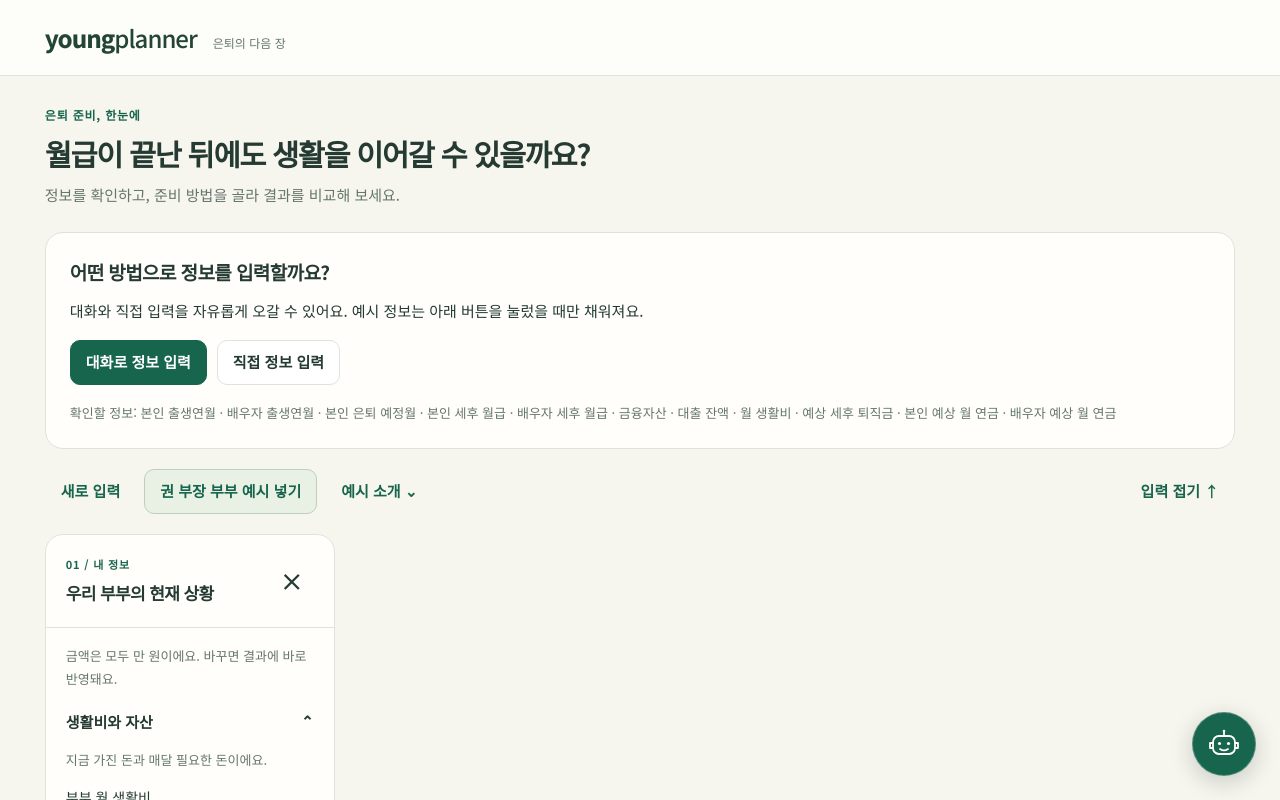
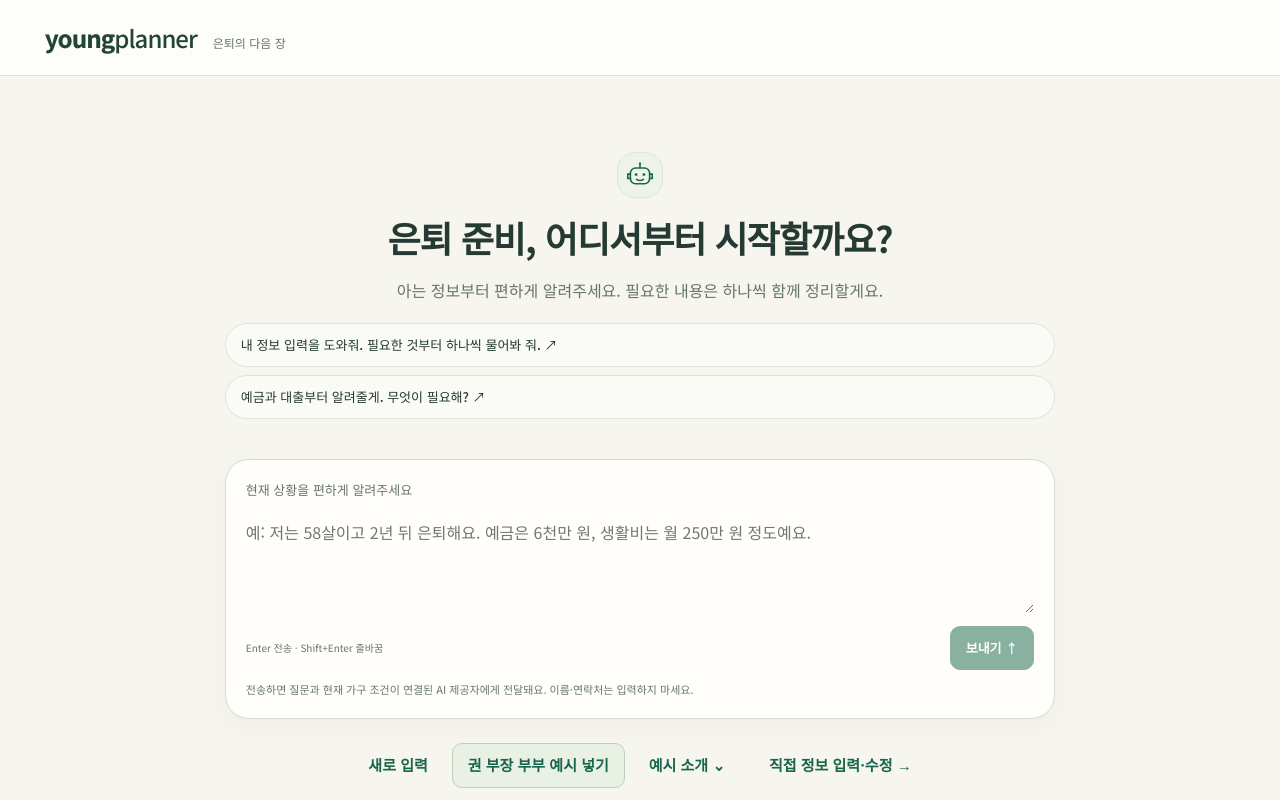
Before and after one commit to issuejong/Worksupace, a Next.js app in the folder young-planner/: page / in a window 1280 px wide. Shown: the top 800 px of the page. Built offline with nearby package versions, Linux system fonts and the light colour scheme.

Commit message:
feat(AFPK): 대화 입력 중심의 첫 화면 구성

```diff
--- a/young-planner/src/app/planner.css
+++ b/young-planner/src/app/planner.css
@@ -1330,12 +1330,129 @@
   }
 }
 
-.yp-onboarding {
-  margin-bottom: 20px;
+/* The same conversation is the starting workspace, then floats beside results. */
+.yp-chat-start .yp-main {
+  max-width: 920px;
+  display: flex;
+  flex-direction: column;
 }
-.yp-onboarding > p {
-  margin-top: 10px;
+.yp-chat-start .yp-intro,
+.yp-chat-start .yp-analysis {
+  display: none;
 }
-.yp-onboarding .yp-note {
-  margin-top: 16px;
+.yp-chat-start .yp-workspace {
+  order: 1;
+  display: block;
 }
+.yp-chat-start .yp-start {
+  order: 2;
+  justify-content: center;
+  flex-wrap: wrap;
+  margin-top: 24px;
+}
+.yp-chat-start .yp-example-info {
+  order: 3;
+}
+.yp-chat-start .yp-footer {
+  order: 4;
+}
+.yp-app .yp-agent-inline {
+  position: relative;
+  inset: auto;
+  z-index: auto;
+  width: 100%;
+  height: auto;
+  min-height: min(610px, calc(100dvh - 220px));
+  max-height: none;
+  background: transparent;
+  border: 0;
+  border-radius: 0;
+  box-shadow: none;
+  overflow: visible;
+}
+.yp-agent-inline > .yp-panel-heading {
+  display: none;
+}
+.yp-agent-inline .yp-thread {
+  padding: 24px 0;
+  max-height: 52dvh;
+}
+.yp-agent-inline .yp-empty {
+  padding: 24px 0 16px;
+}
+.yp-agent-inline .yp-empty > h1 {
+  font-size: clamp(25px, 3.5vw, 36px);
+  line-height: 1.4;
+  letter-spacing: -1px;
+  margin-bottom: 14px;
+}
+.yp-agent-inline .yp-empty > p {
+  font-size: 16px;
+  max-width: 520px;
+  margin: 0 auto;
+}
+.yp-agent-inline .yp-suggestions {
+  display: flex;
+  justify-content: center;
+  flex-wrap: wrap;
+  gap: 8px;
+}
+.yp-agent-inline .yp-suggestions button {
+  width: auto;
+  font-size: 13px;
+  border-radius: 24px;
+}
+.yp-agent-inline .yp-composer {
+  border: 1px solid #d4ddd3;
+  border-radius: 24px;
+  background: #fffefa;
+  padding: 20px;
+  box-shadow: 0 8px 30px #17332e09;
+}
+.yp-agent-inline .yp-composer textarea {
+  background: transparent;
+  border: 0;
+  padding: 12px 0;
+  min-height: 96px;
+  font-size: 16px;
+}
+.yp-agent-inline .yp-composer > label {
+  color: var(--muted);
+  font-weight: 500;
+}
+.yp-agent-inline .yp-privacy {
+  margin-top: 14px;
+}
+@media (max-width: 600px) {
+  .yp-chat-start .yp-main {
+    padding-top: 8px;
+  }
+  .yp-app .yp-agent-inline {
+    min-height: 0;
+  }
+  .yp-agent-inline .yp-thread {
+    padding: 16px 0;
+    max-height: 50dvh;
+  }
+  .yp-agent-inline .yp-empty {
+    padding: 12px 0;
+  }
+  .yp-agent-inline .yp-empty > p {
+    font-size: 14px;
+  }
+  .yp-agent-inline .yp-suggestions {
+    display: grid;
+  }
+  .yp-agent-inline .yp-composer {
+    padding: 16px;
+    border-radius: 20px;
+  }
+  .yp-chat-start .yp-start {
+    gap: 12px;
+    margin-top: 20px;
+  }
+  .yp-chat-start .yp-example-actions {
+    justify-content: center;
+    flex-wrap: wrap;
+  }
+}
--- a/young-planner/src/app/planner.tsx
+++ b/young-planner/src/app/planner.tsx
@@ -413,7 +413,7 @@ export default function Planner() {
     setHousehold(action);
   }
   const [exampleInfo, setExampleInfo] = useState(false);
-  const [settings, setSettings] = useState(true),
+  const [settings, setSettings] = useState(false),
     [ai, setAI] = useState(false),
     [compact, setCompact] = useState(false),
     [tab, setTab] = useState<"result" | "plan" | "basis">("result");
@@ -474,7 +474,6 @@ export default function Planner() {
   const snapshot = JSON.stringify({ h, s }),
     snapshotRef = useRef(snapshot);
   snapshotRef.current = snapshot;
-  const prepared = prepareScenario(h, s);
   const result = useMemo(() => {
     try {
       const ready = prepareScenario(h, s).household;
@@ -487,6 +486,8 @@ export default function Planner() {
       return null;
     }
   }, [h, s]);
+  const prepared = prepareScenario(h, s);
+  const chatStart = !result && !settings;
   const validation = householdSchema.safeParse(h),
     planValidation = solutionSchema.safeParse(s);
   const update = (key: keyof Household, value: string | number) => {
@@ -550,6 +551,8 @@ export default function Planner() {
     );
   }
   function resetExample() {
+    setAI(false);
+    setSettings(false);
     abort.current?.abort();
     setUndo({ h, s, origins });
     setH({ ...example });
@@ -575,13 +578,14 @@ export default function Planner() {
     setSettings(true);
   }
   function showAI() {
-    if (compact) setSettings(false);
+    if (compact || !result) setSettings(false);
     setAI(true);
   }
   async function ask() {
     const q = question.trim();
     if (!q || sending.current) return;
     sending.current = true;
+    setAI(true);
     setBusy(true);
     setAIError("");
     abort.current = new AbortController();
@@ -735,9 +739,9 @@ export default function Planner() {
       ? "비상자금까지 유지"
       : "비상자금 보완 필요";
   return (
-    <div className="yp-app">
-      <a className="yp-skip" href="#yp-analysis">
-        분석 결과로 건너뛰기
+    <div className={`yp-app ${chatStart ? "yp-chat-start" : ""}`}>
+      <a className="yp-skip" href={chatStart ? "#yp-question" : "#yp-analysis"}>
+        {chatStart ? "대화 입력으로 건너뛰기" : "분석 결과로 건너뛰기"}
       </a>
       <header className="yp-header">
         <a className="yp-brand" href="/">
@@ -756,26 +760,6 @@ export default function Planner() {
             <p>정보를 확인하고, 준비 방법을 골라 결과를 비교해 보세요.</p>
           </div>
         </section>
-        {!result && (
-          <section className="yp-card yp-onboarding">
-            <h2>어떤 방법으로 정보를 입력할까요?</h2>
-            <p>
-              대화와 직접 입력을 자유롭게 오갈 수 있어요. 예시 정보는 아래
-              버튼을 눌렀을 때만 채워져요.
-            </p>
-            <div className="yp-actions">
-              <button className="yp-primary" onClick={showAI}>
-                대화로 정보 입력
-              </button>
-              <button onClick={showSettings}>직접 정보 입력</button>
-            </div>
-            <p className="yp-note">
-              확인할 정보:{" "}
-              {prepared.missing.map((k) => inputLabels[k] || k).join(" · ") ||
-                "입력 범위와 계산 기간"}
-            </p>
-          </section>
-        )}
         <div className="yp-start">
           <div className="yp-example-actions">
             <button
@@ -788,6 +772,8 @@ export default function Planner() {
                 setOrigins({});
                 setMessages([]);
                 setQuestion("");
+                setSettings(false);
+                setAI(false);
                 setNotice("입력을 새로 시작해요.");
               }}
             >
@@ -811,7 +797,11 @@ export default function Planner() {
             aria-expanded={settings}
             aria-controls="yp-settings"
           >
-            {settings ? "입력 접기 ↑" : "내 정보 확인·수정 →"}
+            {settings
+              ? result
+                ? "입력 접기 ↑"
+                : "대화로 돌아가기 →"
+              : "직접 정보 입력·수정 →"}
           </button>
         </div>
         {exampleInfo && (
@@ -1562,13 +1552,13 @@ export default function Planner() {
               </>
             )}
           </div>
-          {ai && (
+          {(ai || chatStart) && (
             <>
               <aside
                 id="yp-agent"
-                className="yp-card yp-agent"
-                role="dialog"
-                aria-modal="false"
+                className={`yp-card yp-agent ${chatStart ? "yp-agent-inline" : ""}`}
+                role={chatStart ? "region" : "dialog"}
+                aria-modal={chatStart ? undefined : false}
                 aria-labelledby="yp-agent-title"
               >
                 <div className="yp-panel-heading">
@@ -1579,9 +1569,11 @@ export default function Planner() {
                       은퇴 챗봇
                     </h2>
                   </div>
+                  {!chatStart && (
                     <button aria-label="챗봇 닫기" onClick={() => setAI(false)}>
                       ×
                     </button>
+                  )}
                 </div>
                 <div
                   className="yp-thread"
@@ -1595,15 +1587,16 @@ export default function Planner() {
                       <span>
                         <RobotIcon size={28} />
                       </span>
-                      <h3>
+                      {chatStart && <h1>은퇴 준비, 어디서부터 시작할까요?</h1>}
+                      <h3 hidden={chatStart}>
                         {result
                           ? "조건을 바꿔 비교해 볼까요?"
                           : "은퇴 준비 정보를 함께 정리해요"}
                       </h3>
                       <p>
-                        특정 달의 지출을 살펴보고,
-                        <br />
-                        다른 계획을 계산해 비교할 수 있어요.
+                        {result
+                          ? "궁금한 점을 물어보거나, 다른 계획을 비교해 보세요."
+                          : "아는 정보부터 편하게 알려주세요. 필요한 내용은 하나씩 함께 정리할게요."}
                       </p>
                       <div className="yp-suggestions">
                         {[
@@ -1854,13 +1847,21 @@ export default function Planner() {
                     void ask();
                   }}
                 >
-                  <label htmlFor="yp-question">궁금한 점을 물어보세요</label>
+                  <label htmlFor="yp-question">
+                    {result
+                      ? "궁금한 점을 물어보세요"
+                      : "현재 상황을 편하게 알려주세요"}
+                  </label>
                   <textarea
                     id="yp-question"
                     ref={agentInput}
                     rows={3}
                     maxLength={1500}
-                    placeholder="예: 재취업을 하지 않으면 얼마나 달라져?"
+                    placeholder={
+                      result
+                        ? "예: 재취업을 하지 않으면 얼마나 달라져?"
+                        : "예: 저는 58살이고 2년 뒤 은퇴해요. 예금은 6천만 원, 생활비는 월 250만 원 정도예요."
+                    }
                     value={question}
                     onChange={(e) => setQuestion(e.target.value)}
                     onKeyDown={(e) => {
@@ -1908,6 +1909,7 @@ export default function Planner() {
           실제 수급 자격·지급액·세금은 관련 기관에서 확인해 주세요.
         </footer>
       </main>
+      {!chatStart && (
         <button
           ref={chatLauncher}
           className="yp-chat-launcher"
@@ -1920,6 +1922,7 @@ export default function Planner() {
           <RobotIcon size={32} />
           <span className="yp-sr">은퇴 챗봇</span>
         </button>
+      )}
     </div>
   );
 }
```
Also changed, not shown: 3 other files (tests, documents, lock files or other folders). Lines whose indentation alone changed are shown as unchanged.
